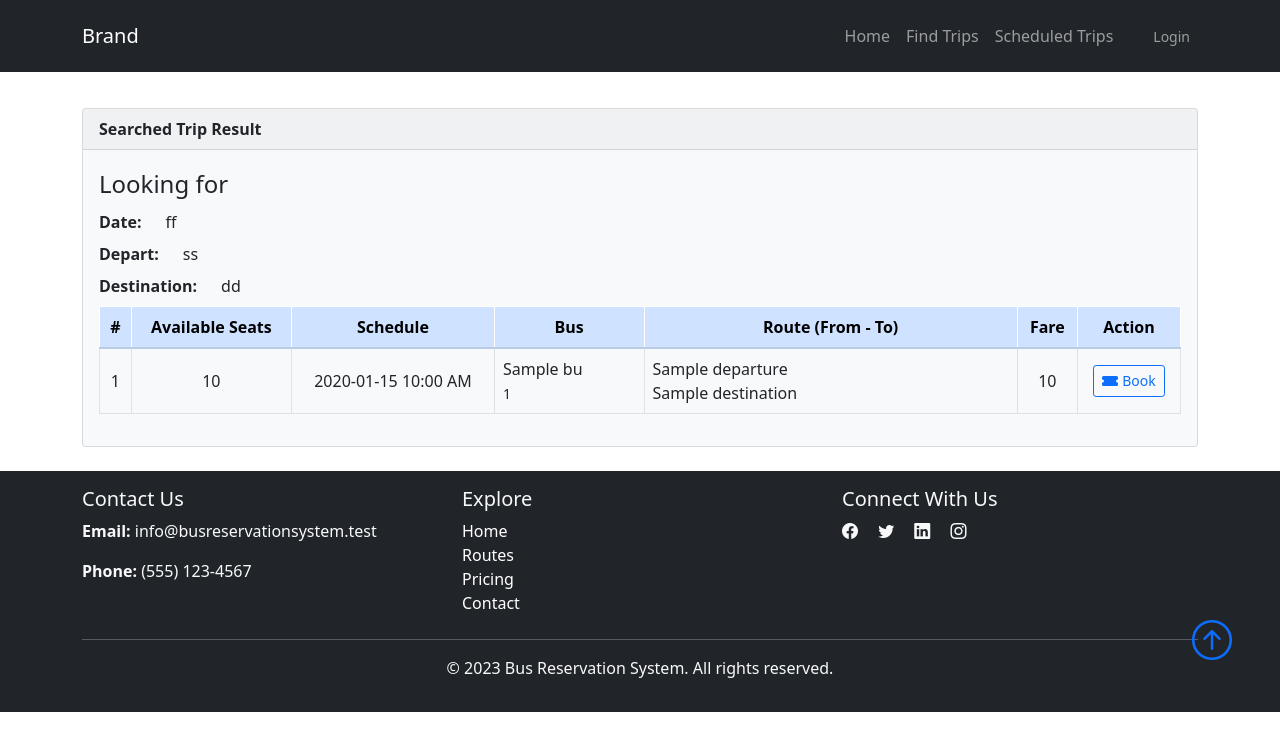
After one commit to Nathaniel81/Bus-Reservation-System, a Django app: template core/templates/core/searched-trip.html in a window 1280 px wide. The commit adds this page. Shown: the top 751 px of the page. Run offline with Django 3.2, Linux system fonts and the light colour scheme; the template is opened without the code that fills it: most values are stand-ins (such as "Sample title", 1, 10 or a date in 2020); some libraries are stand-ins or nearby versions.

Commit message:
Integrate dynamic data binding with the search results template

```diff
--- a/core/templates/core/find-trip.html
+++ b/core/templates/core/find-trip.html
@@ -3,13 +3,13 @@
 {% block content %}
 <div class="d-flex flex-column w-100 justify-content-center align-items-center">
     <div class="col-lg-4 col-md-6 col-sm-12 col-xs-12">
-        <div class="card card-default rounded-0 shadow mt-4">
+        <div class="card card-default shadow mt-4 mb-3">
             <div class="card-header">
                 <h4 class="card-title"><b>Find Trip</b></h4>
             </div>
             <div class="card-body">
                 <div class="container-fluid">
-                    <form id="login-user" method="POST" action="{% url 'scheduled' %}">
+                    <form id="login-user" method="POST" action="{% url 'searched_trip' %}">
                         {% csrf_token %}
                         <div class="mdc-layout-grid">
                             <div class="mdc-layout-grid__inner">
--- /dev/null
+++ b/core/templates/core/searched-trip.html
@@ -0,0 +1,114 @@
+{% extends 'core/base.html' %}
+{% load static %}
+{% block content %}
+<div class="container">
+<div class="mt-5 mb-4">
+	<div class="card bg-light">
+		<div class="card-header fw-bold">Searched Trip Result</div>
+		<div class="card-body">
+			<fieldset>
+				<legend>Looking for</legend>
+				<dl class="row my-0">
+					<dt class="col-auto fw-bold">Date:</dt>
+					<dd class="col-auto flex-grow-1 flex-shrink-1">ff</dd>
+				</dl>
+				<dl class="row my-0">
+					<dt class="col-auto fw-bold">Depart:</dt>
+					<dd class="col-auto flex-grow-1 flex-shrink-1">ss</dd>
+				</dl>
+				<dl class="row my-0">
+					<dt class="col-auto fw-bold">Destination:</dt>
+					<dd class="col-auto flex-grow-1 flex-shrink-1">dd</dd>
+				</dl>
+			</fieldset>
+			<table class="table table-bordered">
+				<thead class="table-primary">
+					<tr class="px-2 py-1 align-middle text-center">
+						<th>#</th>
+						<th>Available Seats</th>
+						<th>Schedule</th>
+						<th>Bus</th>
+						<th>Route (From - To)</th>
+						<th>Fare</th>
+						<th>Action</th>
+					</tr>
+				</thead>
+				<tbody>
+					{% for schedule in schedules %}
+					<tr>
+						<td class="px-2 py-1 align-middle text-center">{{ forloop.counter }}</td>
+						<td class="px-2 py-1 align-middle text-center">{{ schedule.bus.number_of_seats }}</td>
+						<td class="px-2 py-1 align-middle text-center">
+							{{ schedule.date|date:"Y-m-d h:i A" }}
+						</td>
+						<td>
+							<div class="row row-cols-1">
+								<div class="col">
+									{{ schedule.bus.name }}
+								</div>
+								<div class="col">
+									<small class="muted">{{ schedule.bus.number }}</small>
+								</div>
+							</div>
+							</td>
+						<td>
+							<div class="row row-cols-1">
+								<div class="col">
+									{{ schedule.departure }}
+								</div>
+								<div class="col">
+									{{ schedule.destination }}
+								</div>
+							</div>
+						</td>
+						<td class="px-2 py-1 align-middle text-center">{{ schedule.price }}</td>
+						<td class="px-2 py-1 align-middle text-center">
+							<a href="{% url 'booking' schedule.code %}" class="btn btn-outline-primary btn-sm">
+								<div class="d-flex align-items-center gap-1  align-middle">
+									<svg xmlns="http://www.w3.org/2000/svg" width="16" height="16" fill="currentColor" class="bi bi-ticket-fill" viewBox="0 0 16 16">
+										<path d="M1.5 3A1.5 1.5 0 0 0 0 4.5V6a.5.5 0 0 0 .5.5 1.5 1.5 0 1 1 0 3 .5.5 0 0 0-.5.5v1.5A1.5 1.5 0 0 0 1.5 13h13a1.5 1.5 0 0 0 1.5-1.5V10a.5.5 0 0 0-.5-.5 1.5 1.5 0 0 1 0-3A.5.5 0 0 0 16 6V4.5A1.5 1.5 0 0 0 14.5 3h-13Z"/>
+									</svg>
+									<span class="text-center book">
+										Book
+									</span>
+								</div>
+							</a>
+						</td>
+					</tr>
+					{% endfor %}
+				</tbody>
+			</table>
+			<div class="d-flex justify-content-end">
+				{% if items_page %}
+					{% if items_page.has_other_pages %}
+						<div class="btn-group" role="group" aria-label="Item pagination">
+							{% if items_page.has_previous %}
+								<a href="?page={{ items_page.previous_page_number }}" class="btn btn-outline-primary">&laquo;</a>
+							{% endif %}
+
+							{% for page_number in items_page.paginator.page_range %}
+								{% if items_page.number == page_number %}
+									<button class="btn btn-outline-primary active">
+										<span>{{ page_number }} <span class="sr-only"></span></span>
+									</button>
+								{% else %}
+									<a href="?page={{ page_number }}" class="btn btn-outline-primary">
+										{{ page_number }}
+									</a>
+								{% endif %}
+							{% endfor %}
+
+							{% if items_page.has_next %}
+								<a href="?page={{ items_page.next_page_number }}" class="btn btn-outline-primary">&raquo;</a>
+							{% endif %}
+						</div>
+					{% endif %}
+				{% else %}
+					<p>No items found.</p>
+				{% endif %}
+			</div>
+		</div>
+	</div>
+</div>
+</div>
+{% endblock %}
--- a/core/urls.py
+++ b/core/urls.py
@@ -7,5 +7,6 @@ urlpatterns = [
 	path('booking/<str:code>', views.booking, name='booking'),
 	path('scheduled', views.scheduled, name='scheduled'),
 	path('delete_booking/<str:code>', views.delete_booking, name='delete-booking'),
-	path('find_trip/', views.find_trip, name='find-trip')
+	path('find_trip/', views.find_trip, name='find-trip'),
+	path('searched_trip/', views.searched_trip, name='searched_trip')
 ]
```
Also changed, not shown: core/views.py (+19 -25 lines).
